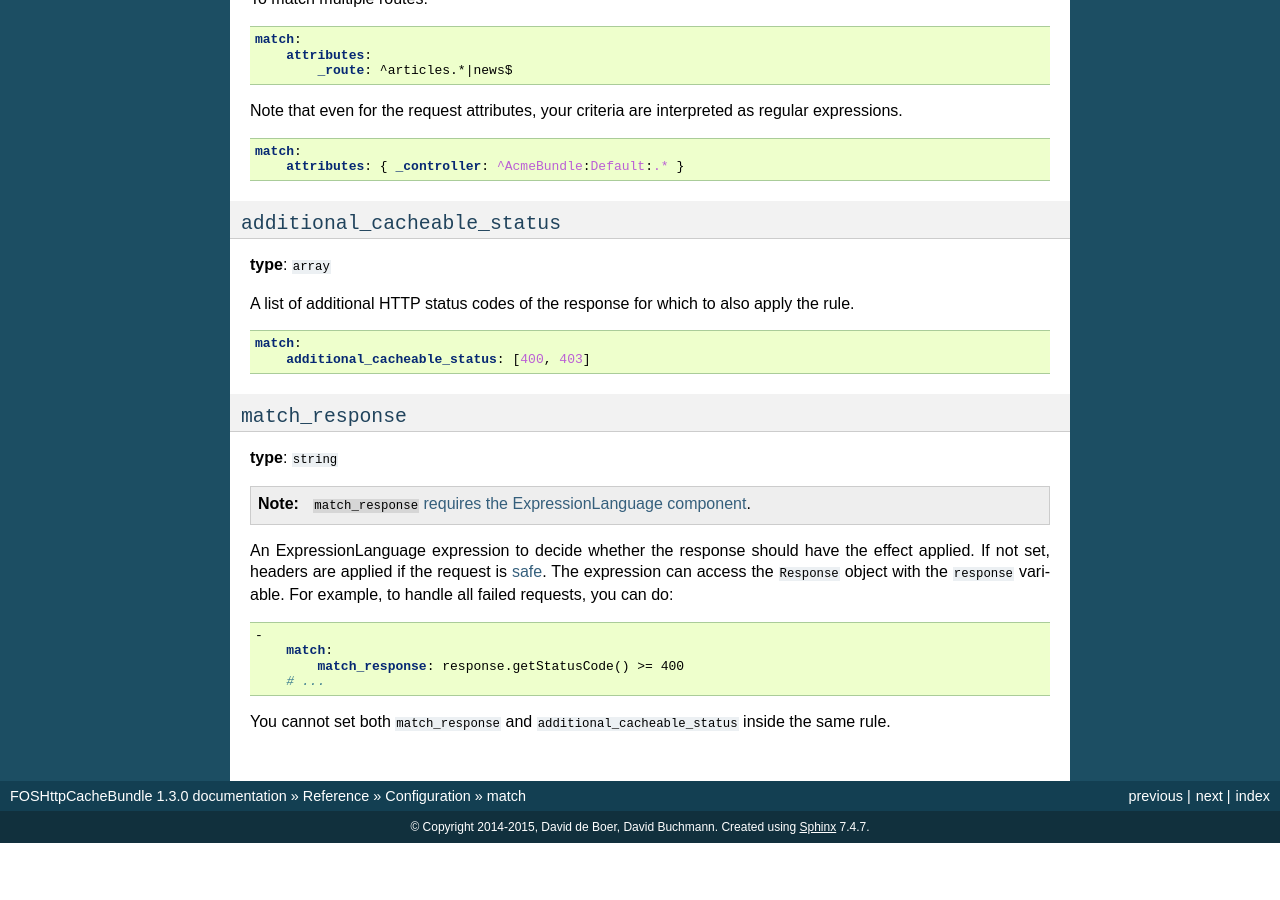
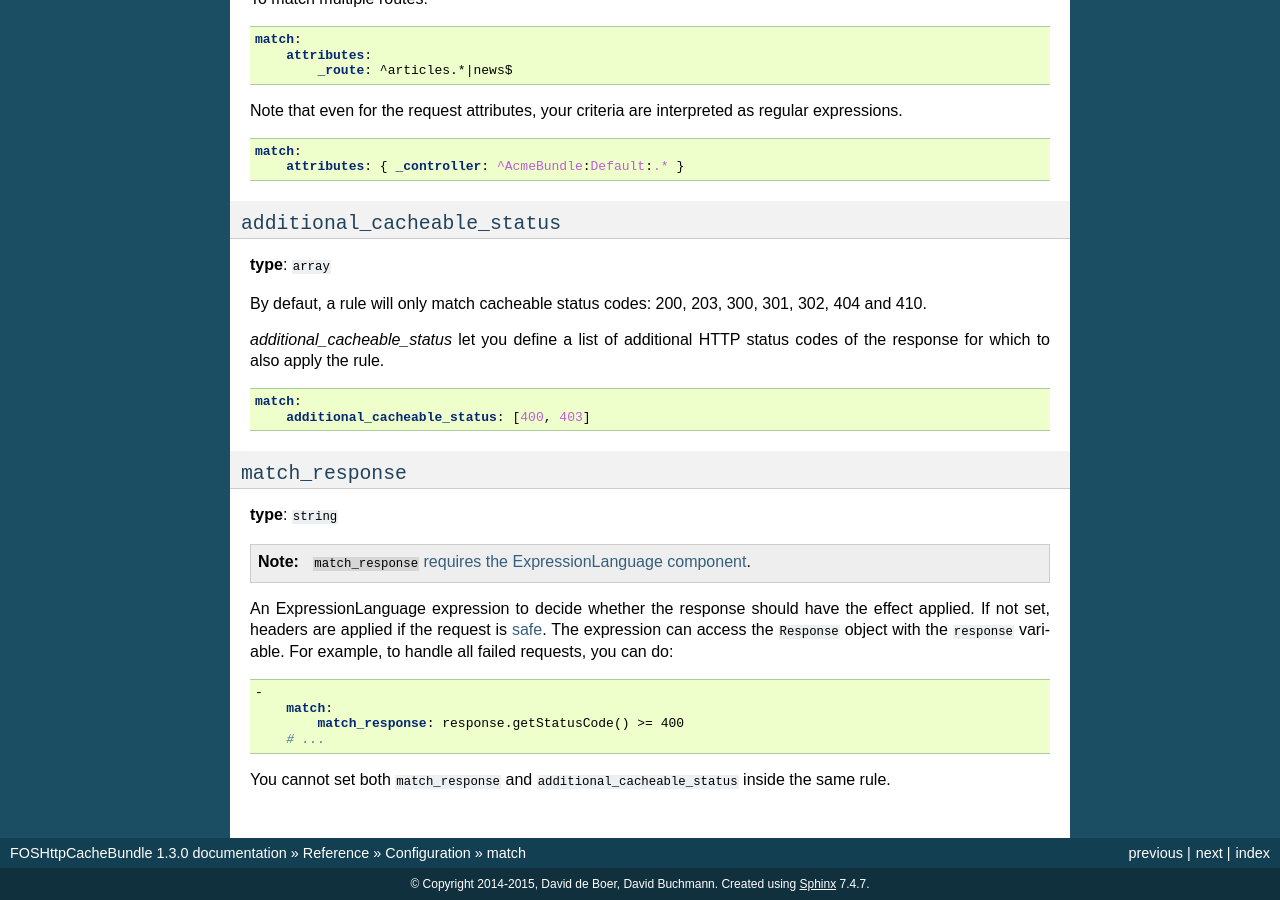
Before and after one commit to FriendsOfSymfony/FOSHttpCacheBundle, a Sphinx documentation site: the page built from Resources/doc/reference/configuration/match.rst, in a window 1280 px wide and 900 px high, scrolled down 1755 px. Built offline with Sphinx 7.4.7, drawn with Linux system fonts in a browser that asks for light colours; before the commit the page ends 2598 px from its top, so only the background shows below that.

Commit message:
Add a list of default matched status code

```diff
--- a/Resources/doc/reference/configuration/match.rst
+++ b/Resources/doc/reference/configuration/match.rst
@@ -128,8 +128,11 @@ regular expressions.
 
 **type**: ``array``
 
-A list of additional HTTP status codes of the response for which to also apply
-the rule.
+By defaut, a rule will only match cacheable status codes: 200, 203, 300, 301,
+302, 404 and 410.
+
+`additional_cacheable_status` let you define a list of additional HTTP
+status codes of the response for which to also apply the rule.
 
 .. code-block:: yaml
 
```
